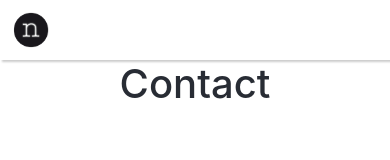
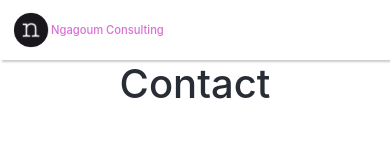
Before and after one commit to serge-cpu/GagoumConsulting, a React (Create React App) app: page /Contact in a window 390 px wide. Shown: the top 160 px of the page. Built offline with nearby package versions, Linux system fonts and the light colour scheme.

Commit message:
color of name responsive and display name

```diff
--- a/src/Assets/scss/toobar.scss
+++ b/src/Assets/scss/toobar.scss
@@ -46,7 +46,7 @@ nav.responsive-toolbar{
 @media screen and (max-width: 759px){
     nav.responsive-toolbar{
         ul{
-            height: 100%;
+            height: 0%;
             width: 100px;
             position: fixed;
             left: -200px;
@@ -56,6 +56,7 @@ nav.responsive-toolbar{
             transition: 300ms ease all;
             &.active{
                 left: -20px;
+
             }
 
             figure{
@@ -67,6 +68,7 @@ nav.responsive-toolbar{
                 width: 100%;
                 padding-left:0 ;
                 padding-right: 0;
+                background-color: LightCyan;
 
             }
             a{
--- a/src/components/Menu.jsx
+++ b/src/components/Menu.jsx
@@ -6,11 +6,13 @@ import styled from 'styled-components'
 const Colum =   styled.h6`
 
     @media only  screen and (max-width: 768px){
-      display: none;
+      display: inline;
+      padding-left:0;
+      font-size:0.7em;
+      color:Orchid;
+
     }
 `;
-
-
 
 
 function Menu({navLinks, background,hoverBackground,linkColor}) {
```
